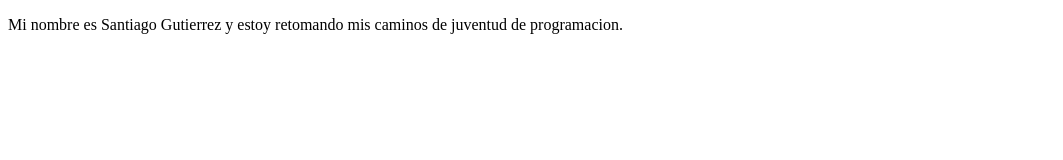
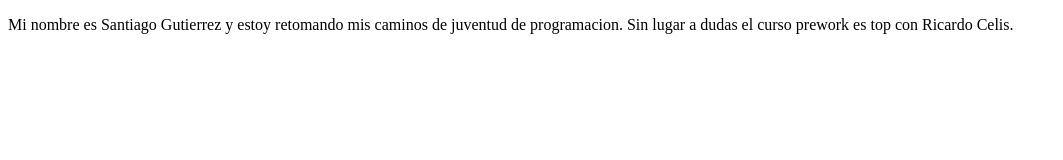
Before and after one commit to sangcortes/proyectoDemoCursoPrework, a plain HTML site: page index.html in a window 1280 px wide. Shown: the whole page, without its empty margins (0-1063 px from the left). Drawn offline with Linux system fonts and the light colour scheme.

Commit message:
cambios agregamos comentarios del prework y de Ricardo

```diff
--- a/index.html
+++ b/index.html
@@ -9,6 +9,7 @@
 <body>
     <p>
         Mi nombre es Santiago Gutierrez y estoy retomando mis caminos de juventud de programacion.
+        Sin lugar a dudas el curso prework es top con Ricardo Celis.
     </p>
 </body>
 </html>
```
